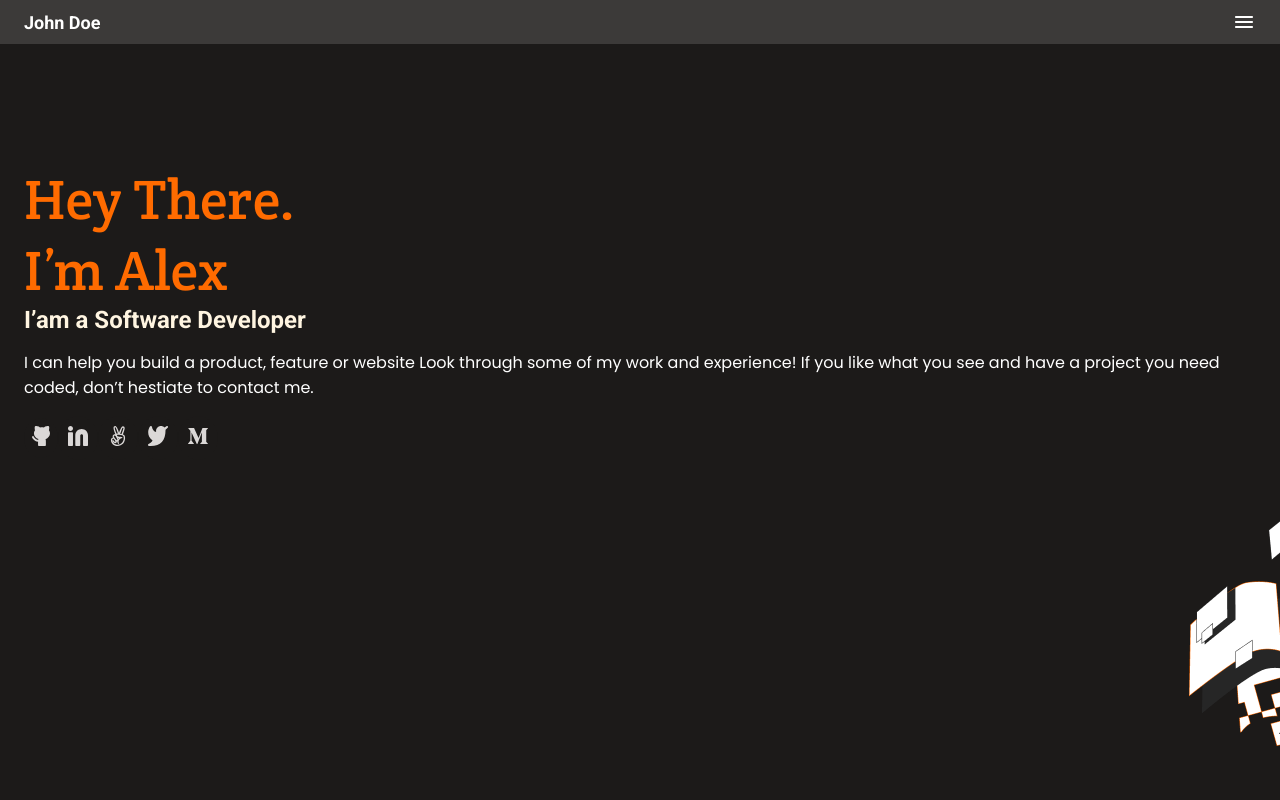
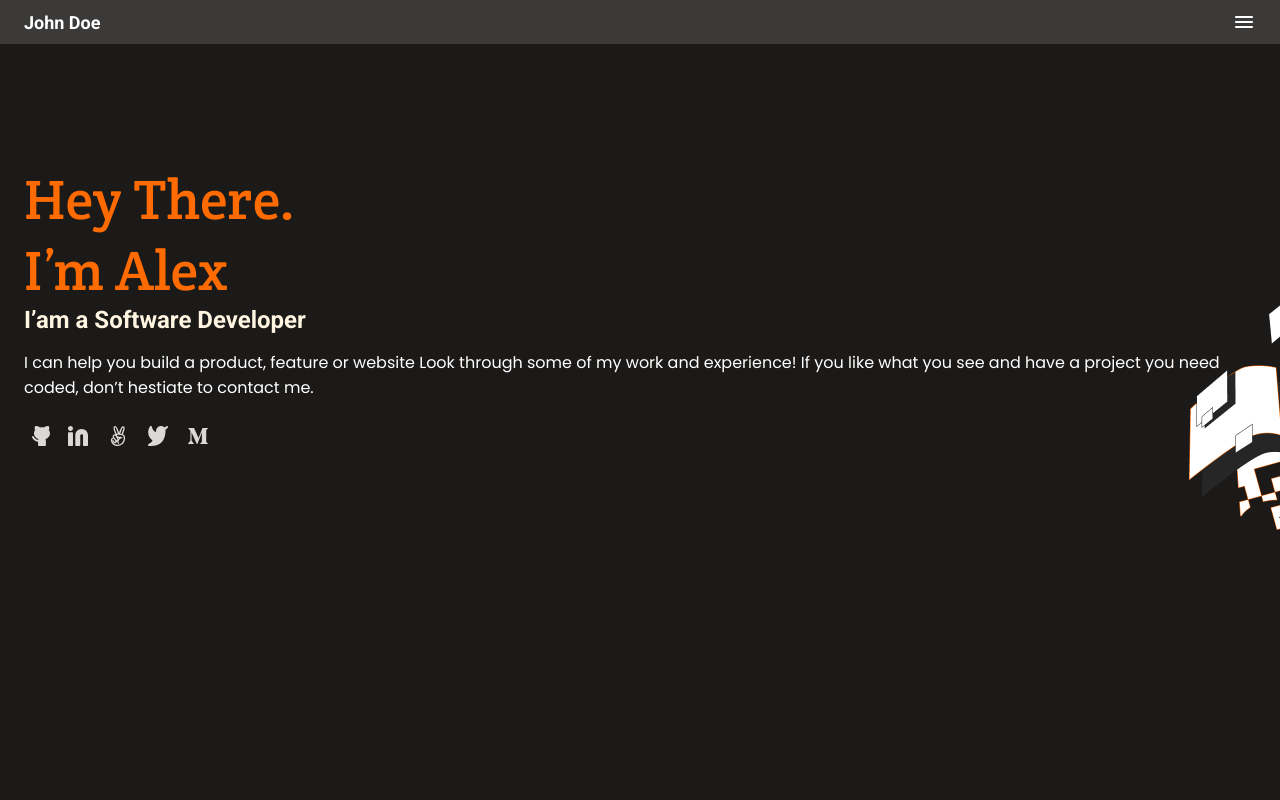
Before and after one commit to mperezbazan/mperezbazan.github.io, a website: page index.html in a window 1280 px wide. Drawn offline with Linux system fonts and the light colour scheme.

Commit message:
Add image in headline's background

```diff
--- a/css/style.css
+++ b/css/style.css
@@ -8,12 +8,6 @@ main {
   display: flex;
   flex-direction: column;
   min-height: 100vh;
-}
-
-.background-image {
-  position: absolute;
-  bottom: 0;
-  right: 0;
 }
 
 .button:hover {
@@ -53,7 +47,7 @@ main {
 }
 
 .headline-container {
-  background-color: #1c1a19;
+  background: #1c1a19 url("../images/Illustration.png") 100% 100% no-repeat;
   margin: 0;
   padding: 120px 24px;
   display: flex;
--- a/index.html
+++ b/index.html
@@ -12,7 +12,6 @@
 </head>
 <body>
   <main>
-    <div class="background-image"><img src="./images/Illustration.png"/ alt="Vector image"></div>
     <header class="header-container">
       <div class="header-title-container"><h2 class="header-title">John Doe</h2></div>
       <div class="menu-icon-container"><a class="button header-menu-icon" href="#"><img src="./images/Menu.svg" alt="Menu icon"/></a></div>
```
